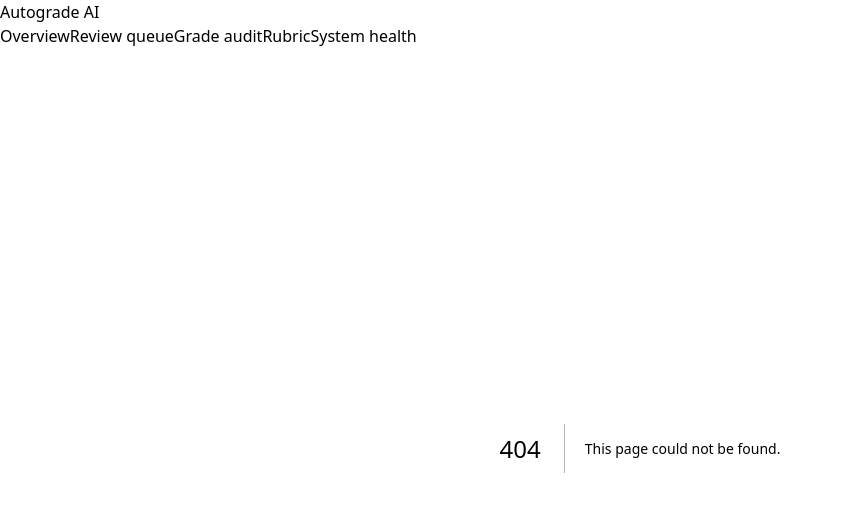
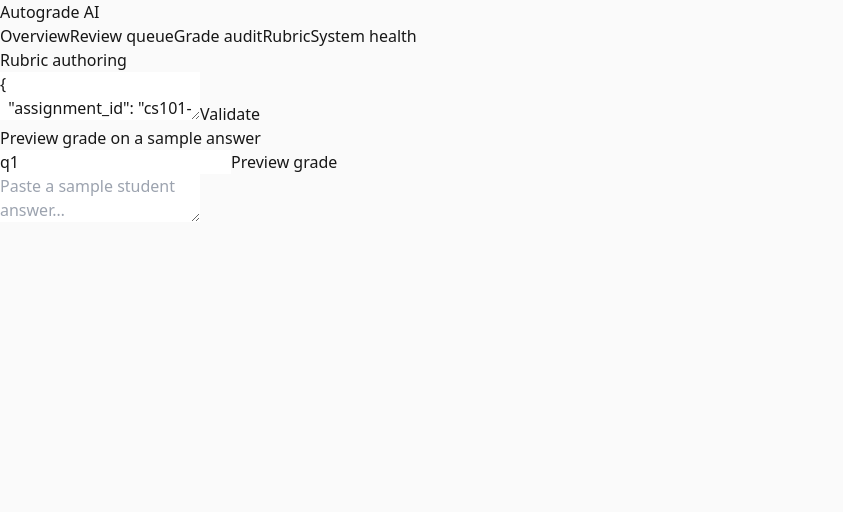
Before and after one commit to sushantlokhande14/autograde-ai, a Next.js app in the folder web/: page /rubric in a window 1280 px wide. Before the commit this address had no page. Shown: the top 512 px of the page, without its empty margins (0-843 px from the left). Built offline with nearby package versions, Linux system fonts and the light colour scheme.

Commit message:
feat: rubric authoring and system health views
Rubric editor with inline validator errors and preview-grade-on-sample
running the real TheoryGrader path; health view embeds the provisioned
Grafana grader dashboard and links Temporal UI.

```diff
--- /dev/null
+++ b/web/app/rubric/page.tsx
@@ -0,0 +1,106 @@
+"use client";
+
+import { gql, useMutation } from "@apollo/client";
+import { useState } from "react";
+
+const VALIDATE = gql`
+  mutation Validate($rubricJson: String!) {
+    validateRubric(rubricJson: $rubricJson) { valid errors }
+  }
+`;
+const PREVIEW = gql`
+  mutation Preview($rubricJson: String!, $questionId: String!, $sampleAnswer: String!) {
+    previewGrade(rubricJson: $rubricJson, questionId: $questionId, sampleAnswer: $sampleAnswer) {
+      score maxScore confidence reasoning
+    }
+  }
+`;
+
+const STARTER = `{
+  "assignment_id": "cs101-hw1",
+  "title": "New assignment",
+  "grading_backend": "local",
+  "questions": [
+    {
+      "question_id": "q1",
+      "type": "theory",
+      "weight": 10,
+      "prompt": "Explain ...",
+      "rubric_criteria": [
+        {"criterion": "definition", "points": 5},
+        {"criterion": "example", "points": 5}
+      ]
+    }
+  ]
+}`;
+
+export default function RubricPage() {
+  const [rubric, setRubric] = useState(STARTER);
+  const [questionId, setQuestionId] = useState("q1");
+  const [sample, setSample] = useState("");
+  const [validate, v] = useMutation(VALIDATE);
+  const [preview, p] = useMutation(PREVIEW);
+  const check = v.data?.validateRubric;
+  const grade = p.data?.previewGrade;
+
+  return (
+    <div className="mx-auto max-w-6xl px-6 py-10">
+      <p className="text-sm font-medium uppercase tracking-widest text-neutral-500">Rubric authoring</p>
+      <div className="mt-4 grid gap-6 lg:grid-cols-2">
+        <section>
+          <textarea
+            value={rubric}
+            onChange={(e) => setRubric(e.target.value)}
+            spellCheck={false}
+            className="h-[28rem] w-full rounded-xl border border-neutral-300 bg-white p-4 font-mono text-xs dark:border-neutral-700 dark:bg-neutral-900"
+          />
+          <button
+            onClick={() => validate({ variables: { rubricJson: rubric } })}
+            className="mt-3 rounded-lg bg-neutral-900 px-4 py-2 text-sm font-medium text-white dark:bg-neutral-100 dark:text-neutral-900"
+          >
+            Validate
+          </button>
+          {check && (
+            <div className={`mt-3 rounded-lg p-3 text-sm ${check.valid ? "bg-emerald-50 text-emerald-700 dark:bg-emerald-950 dark:text-emerald-300" : "bg-red-50 text-red-700 dark:bg-red-950 dark:text-red-300"}`}>
+              {check.valid ? "Rubric is valid." : (
+                <ul className="list-disc pl-4">{check.errors.map((e: string) => <li key={e}>{e}</li>)}</ul>
+              )}
+            </div>
+          )}
+        </section>
+
+        <section>
+          <p className="text-sm font-medium">Preview grade on a sample answer</p>
+          <div className="mt-2 flex gap-2">
+            <input
+              value={questionId}
+              onChange={(e) => setQuestionId(e.target.value)}
+              className="w-24 rounded-lg border border-neutral-300 px-2 py-1.5 font-mono text-sm dark:border-neutral-700 dark:bg-neutral-800"
+            />
+            <button
+              onClick={() => preview({ variables: { rubricJson: rubric, questionId, sampleAnswer: sample } })}
+              disabled={p.loading || !sample}
+              className="rounded-lg border border-neutral-300 px-3 py-1.5 text-sm disabled:opacity-40 dark:border-neutral-700"
+            >
+              {p.loading ? "Grading…" : "Preview grade"}
+            </button>
+          </div>
+          <textarea
+            placeholder="Paste a sample student answer…"
+            value={sample}
+            onChange={(e) => setSample(e.target.value)}
+            className="mt-3 h-56 w-full rounded-xl border border-neutral-300 bg-white p-4 text-sm dark:border-neutral-700 dark:bg-neutral-900"
+          />
+          {grade && (
+            <div className="mt-3 rounded-xl border border-neutral-200 bg-white p-4 text-sm dark:border-neutral-800 dark:bg-neutral-900">
+              <p className="font-medium tabular-nums">
+                {grade.score}/{grade.maxScore} · confidence {grade.confidence.toFixed(2)}
+              </p>
+              <p className="mt-2 text-neutral-600 dark:text-neutral-400">{grade.reasoning}</p>
+            </div>
+          )}
+        </section>
+      </div>
+    </div>
+  );
+}
```
Also changed, not shown: web/app/health/page.tsx (added, +25 -0 lines).
